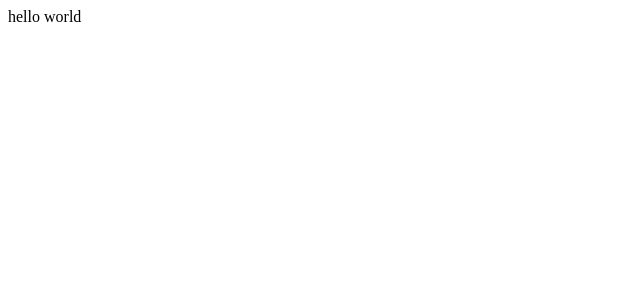
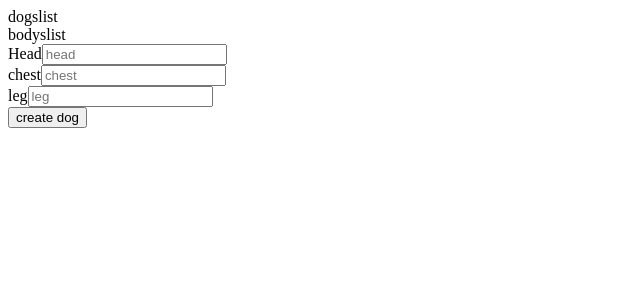
Before and after one commit to jonbleibdrey/practice_december_project, a React (Create React App) app in the folder practice_december_client/: page / in a window 1280 px wide. Shown: the top 300 px of the page, without its empty margins (0-640 px from the left). Built offline with nearby package versions, Linux system fonts and the light colour scheme; no server answers.

Commit message:
created forms and list

```diff
--- a/practice_december_client/package.json
+++ b/practice_december_client/package.json
@@ -6,7 +6,9 @@
     "@testing-library/jest-dom": "^5.11.4",
     "@testing-library/react": "^11.1.0",
     "@testing-library/user-event": "^12.1.10",
+    "bootstrap": "^4.5.3",
     "react": "^17.0.1",
+    "react-bootstrap": "^1.4.0",
     "react-dom": "^17.0.1",
     "react-redux": "^7.2.2",
     "react-router-dom": "^5.2.0",
--- a/practice_december_client/src/Actions/bodysAction.js
+++ b/practice_december_client/src/Actions/bodysAction.js
@@ -1,4 +1,4 @@
-export const fetchBody = () => {
+export const fetchBodys = () => {
     return(dispatch) => {
         fetch('http://localhost:3001/bodies')
         .then(resp => resp.json())
--- a/practice_december_client/src/Actions/dogsAction.js
+++ b/practice_december_client/src/Actions/dogsAction.js
@@ -1,4 +1,4 @@
-export const fetchDog = () => {
+export const fetchDogs = () => {
     return(dispatch) => {
         fetch('http://localhost:3001/dogs')
         .then(resp => resp.json())
--- a/practice_december_client/src/App.js
+++ b/practice_december_client/src/App.js
@@ -1,14 +1,29 @@
-import React from 'react'
+import React, { Component } from 'react'
+import{connect} from 'react-redux'
+import{fetchBodys} from './Actions/bodysAction'
+import{fetchDogs} from './Actions/dogsAction'
+import DogsList from './Components/DogsList'
+import BodysList from './Components/BodysList'
+import DogsForm from './Components/DogsForm'
 
 
 
-function App() {
+class App extends Component {
+
+  componentDidMount() {
+    this.props.fetchBodys()
+    this.props.fetchDogs()
+  }
+  render(){
   return (
     <div>
-      hello world
+      <DogsList />
+      <BodysList/>
+      <DogsForm/>
 
     </div>
   );
+  }
 }
 
-export default App;
+export default connect(null, {fetchBodys,fetchDogs})(App);
--- /dev/null
+++ b/practice_december_client/src/Components/BodysList.js
@@ -0,0 +1,11 @@
+import React from 'react'
+
+const BodysList = () => {
+    return (
+        <div>
+            bodyslist
+        </div>
+    )
+}
+
+export default BodysList
--- /dev/null
+++ b/practice_december_client/src/Components/DogsForm.js
@@ -0,0 +1,30 @@
+import React, { Component } from 'react'
+import Form from 'react-bootstrap/Form';
+
+class DogsForm extends Component {
+    state = {
+        head: "",
+        chest: "",
+        leg: "",
+    }
+    render() {
+        return (
+            <Form>
+                 <Form.Group controlId="head">
+                 <Form.Label>Head</Form.Label>
+                <Form.Control type="text" value={this.state.head} placeholder="head" onChange={this.handleChange} name="name"/>
+                </Form.Group>
+                <Form.Group>
+                <Form.Label>chest</Form.Label>
+                <Form.Control type="text" value={this.state.chest} placeholder="chest" onChange={this.handleChange} name="chest"/>
+                </Form.Group>
+                <Form.Group>
+                <Form.Label>leg</Form.Label>
+                <Form.Control type="text" value={this.state.leg} placeholder="leg" onChange={this.handleChange} name="leg"/>
+                </Form.Group>
+                <Form.Control type="submit" value="create dog"/>
+            </Form>
+        )
+    }
+}
+export default DogsForm;
--- /dev/null
+++ b/practice_december_client/src/Components/DogsList.js
@@ -0,0 +1,11 @@
+import React from 'react'
+
+const DogsList = () => {
+    return (
+        <div>
+            dogslist
+        </div>
+    )
+}
+
+export default DogsList
```
Also changed, not shown: practice_december_client/src/Components/BodysForm.js (added, +14 -0 lines), 2 other files (tests, documents, lock files or other folders).
